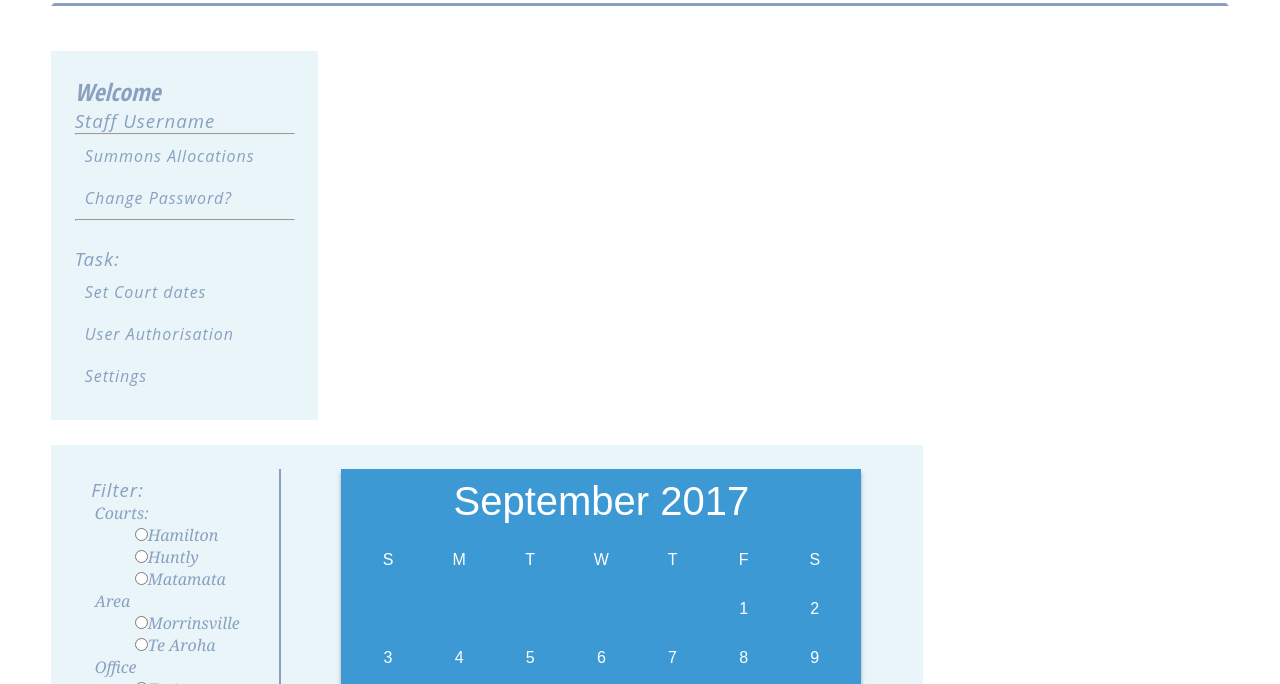
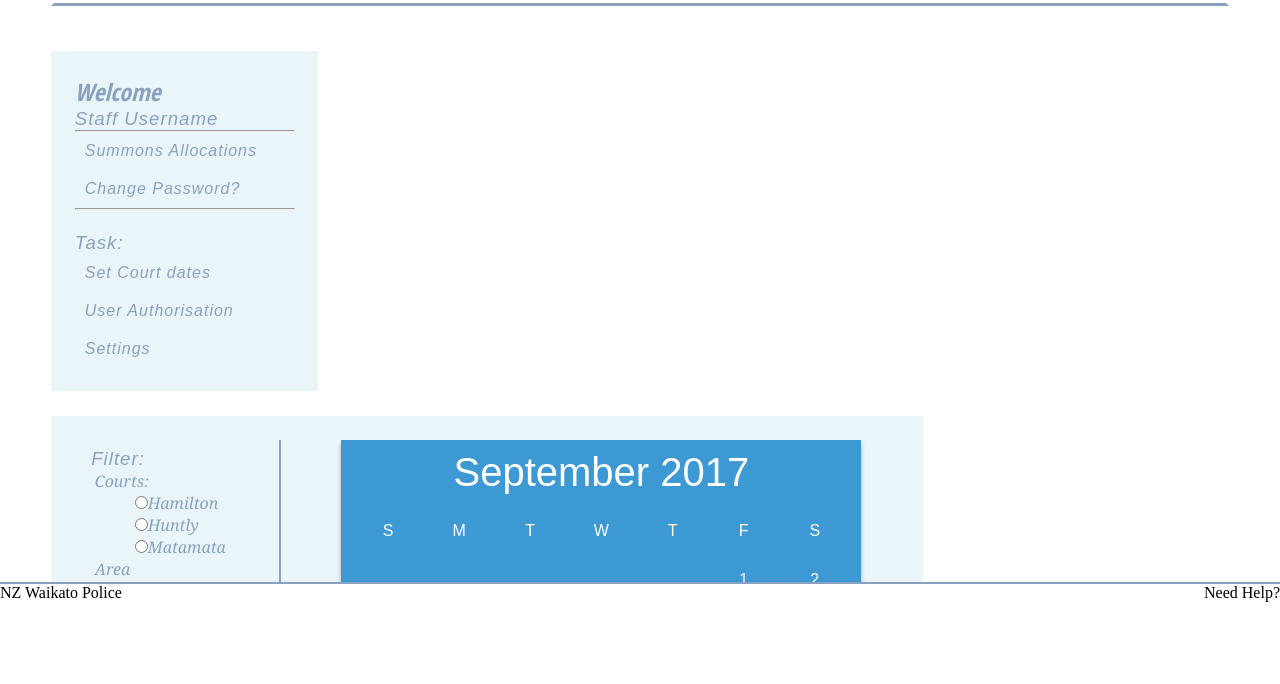
Before and after one commit to beckykavenga/calendar-api, a plain HTML site: page index.html in a window 1280 px wide. Shown: the part 116-800 px from the top of the page. Drawn offline with Linux system fonts and the light colour scheme.

Commit message:
start to footer

```diff
--- a/css/stylesheet.css
+++ b/css/stylesheet.css
@@ -49,11 +49,24 @@ table {
 		height: 80px;
 	}
 
-.section1 {
+.footer {
+		background-color: #FFF;
+		border-top: 2px solid #89A0C0;
+		margin-top: 10px;
+		height: 10px;
+		clear:both;
+		position: absolute;
+		left: 0;
+		bottom: 0;
+		height: 100px;
+		width: 100%;
+	}
+
+.section1, .footerLeft {
     float: left;
 }
 
-.section2 {
+.section2, .footerRight {
 	float:right;
 
 }
@@ -196,7 +209,7 @@ h4 {
 }
 
 p, a, legend {
-		font-family: 'Open Sans', sans-serif;
+		font-family: 'Arial', sans-serif;
 		letter-spacing: 1px;
 		font-size: 14pt;
 }
--- a/index.html
+++ b/index.html
@@ -76,7 +76,9 @@
             </script>
             </div>
 		</div>
-
+        <div class="footer">
+			<span class="footerLeft"> NZ Waikato Police </span> <span class="footerRight">Need Help?</span>
+		</div>
 	</body>
 
 </html>
```
